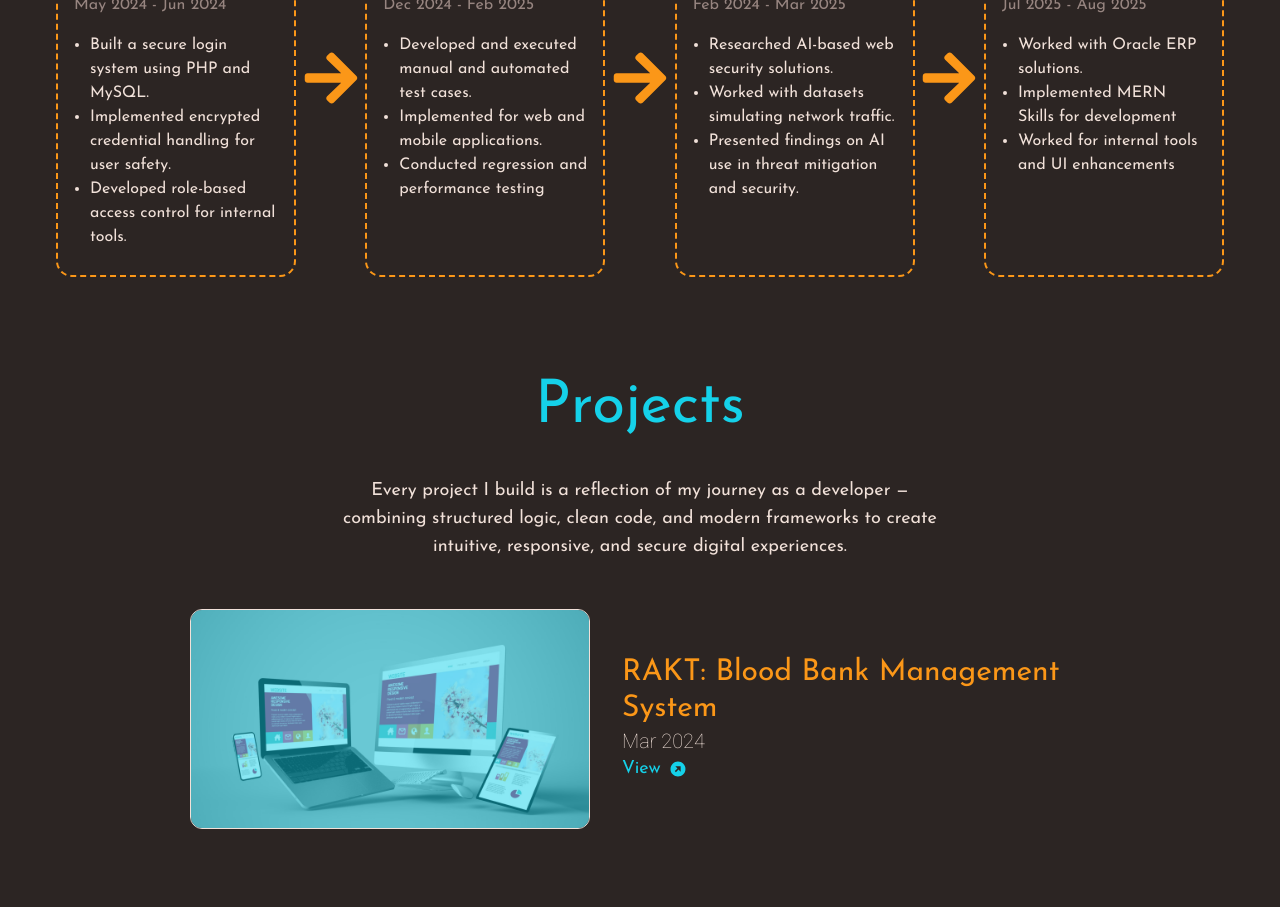
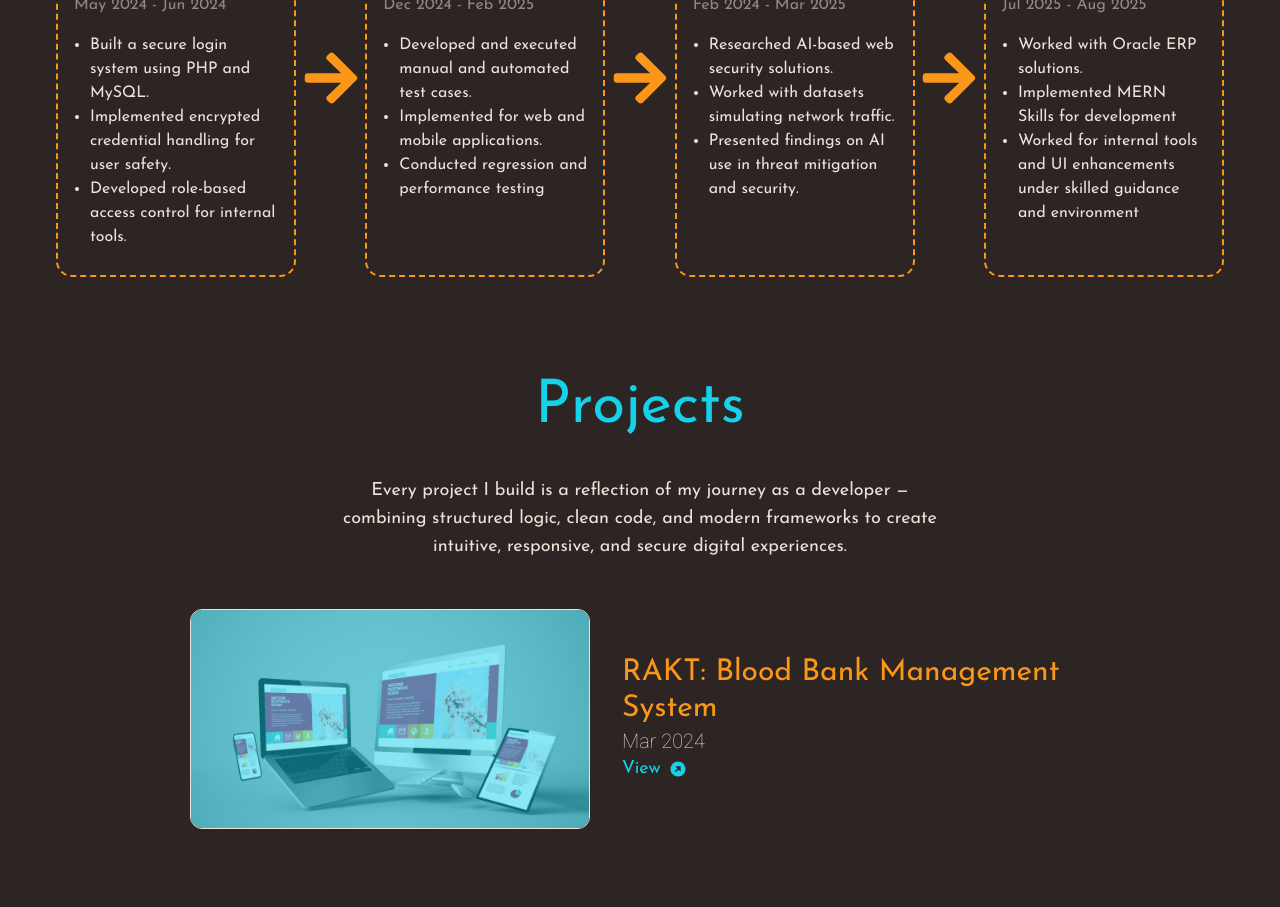
Before and after one commit to PriyankaAsthana/Priyanka-Portfolio, a React (Vite) app: page / in a window 1280 px wide. Shown: the part 2680-3587 px from the top of the page. Built offline with nearby package versions, Linux system fonts and the light colour scheme.

Commit message:
Update AllExperience.jsx

```diff
--- a/src/components/experienceSection/AllExperience.jsx
+++ b/src/components/experienceSection/AllExperience.jsx
@@ -42,7 +42,7 @@ const experiences =[
     responsibilities: [
       'Worked with Oracle ERP solutions.',
       'Implemented MERN Skills for development',
-      'Worked for internal tools and UI enhancements',
+      'Worked for internal tools and UI enhancements under skilled guidance and environment',
     ]
   }
 ];
```
